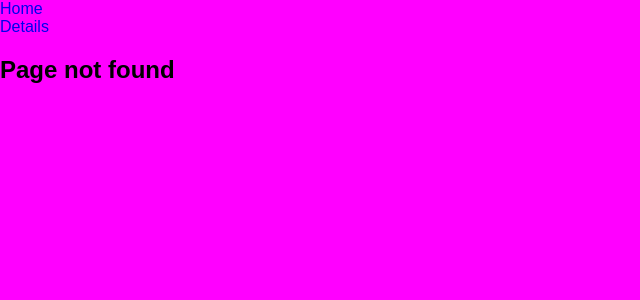
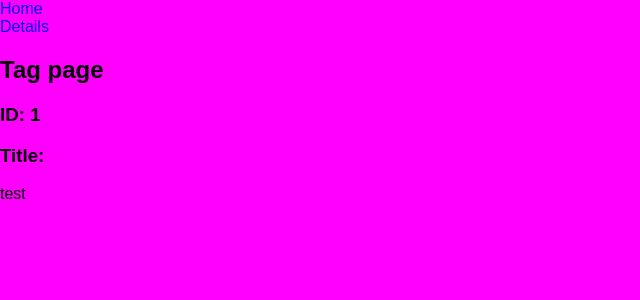
Before and after one commit to TalosSources/carte_interactive_UP, a React (Create React App) app in the folder react-frontend/: page /tag/1 in a window 1280 px wide. Before the commit this address had no page. Shown: the top 300 px of the page, without its empty margins (0-640 px from the left). Built offline with nearby package versions, Linux system fonts and the light colour scheme; no server answers.

Commit message:
Added tag page, dynamic for each tag

```diff
--- a/react-frontend/src/App.js
+++ b/react-frontend/src/App.js
@@ -2,9 +2,9 @@ import React from 'react';
 import {BrowserRouter, Routes, Route} from "react-router-dom";
 
 import Layout from "./pages/Layout";
-//import Home from "./pages/Home";
 import Home from "./pages/Home";
 import Details from "./pages/Details";
+import TagPage from "./pages/TagPage";
 import PageNotFound from "./pages/PageNotFound";
 
 
@@ -15,6 +15,7 @@ export default function App() {
                 <Route path="/" element={<Layout/>}>
                     <Route index element={<Home/>}/>
                     <Route path="/details/:initiativeId" element={<Details/>}/>
+                    <Route path="/tag/:tagId" element={<TagPage/>}/>
                     <Route path="/r/:regionSlug" element={<Home/>}/>
                     <Route path="*" element={<PageNotFound/>}/>
                 </Route>
--- /dev/null
+++ b/react-frontend/src/pages/TagPage.js
@@ -0,0 +1,32 @@
+import React, {useState, useEffect} from "react";
+import {useParams} from "react-router-dom";
+
+const TagPage = () => {
+    const {tagId} = useParams();
+
+    const tag_api_url = `${process.env.REACT_APP_BACKEND_URL}/tags/` + tagId;
+    const [tag, setTag] = useState({});
+
+    useEffect(() => {
+        fetch(tag_api_url)
+            .then(response => response.json())
+            .then(response_json => {
+                console.log("response_json:");
+                console.log(response_json);
+                setTag(response_json);
+            });
+    }, []);
+
+    return (
+        <div>
+            <h2>Tag page</h2>
+            <h3>ID: {tagId}</h3>
+            <h3>Title: {tag.title}</h3>
+            <ul>
+                <li>test</li>
+            </ul>
+        </div>
+    );
+};
+
+export default TagPage;
```
